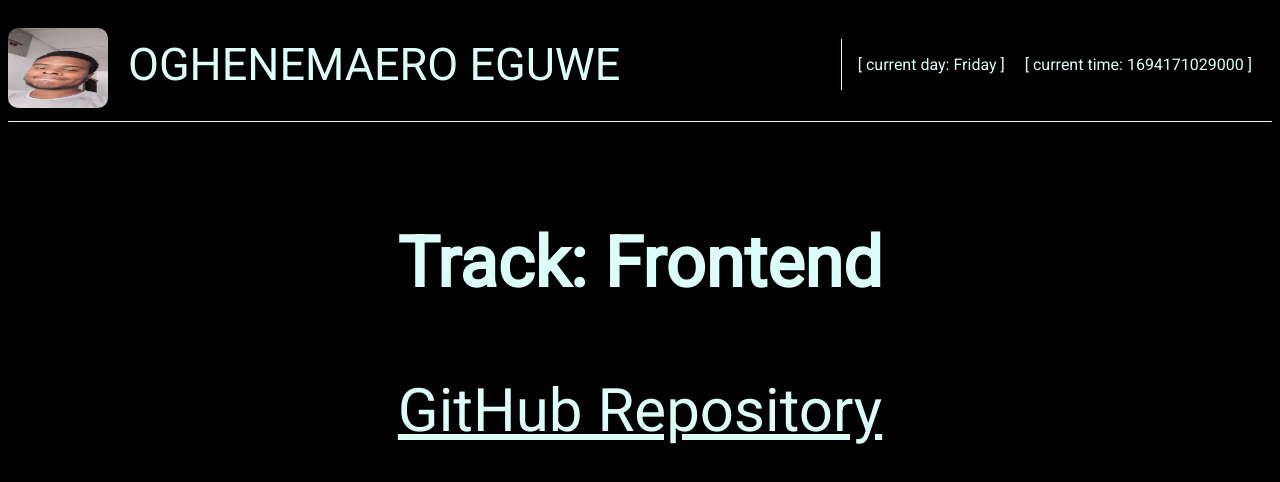
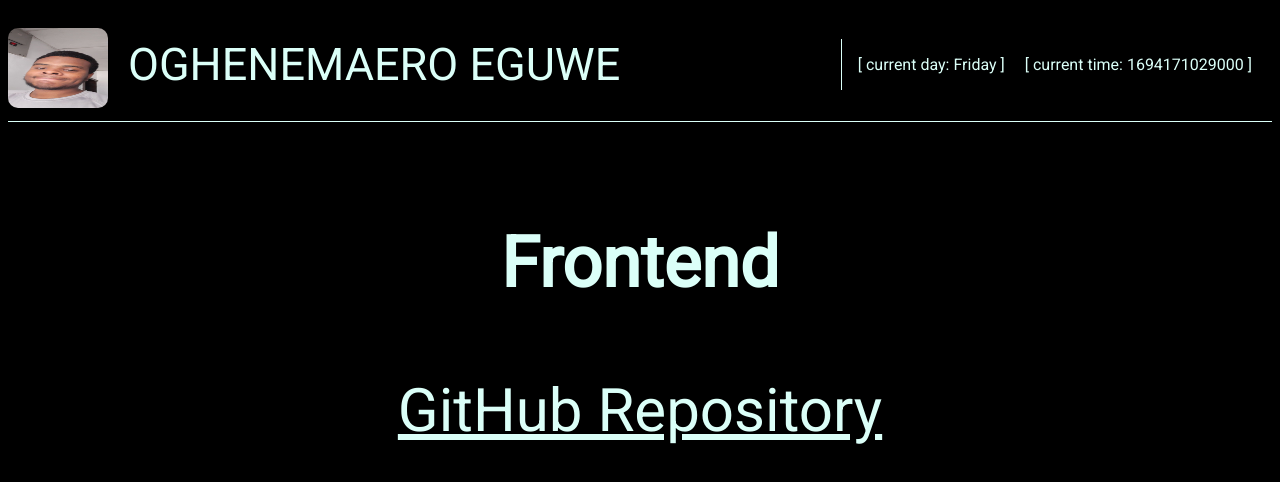
Before and after one commit to Christopher-kenway/HNGx-task1, a plain HTML site: page index.html in a window 1280 px wide. Drawn offline with Linux system fonts and the light colour scheme.

Commit message:
Update index.html

```diff
--- a/index.html
+++ b/index.html
@@ -19,7 +19,7 @@
     </div>
     </div>
     <div class="main_content">
-        <h3 data-testid="myTrack">Track: Frontend</h3>
+        <h3 data-testid="myTrack">Frontend</h3>
         <a href="https://github.com/Christopher-kenway/HNGx-task1" data-testid="githubURL">GitHub Repository</a>
     </div>
 
```
